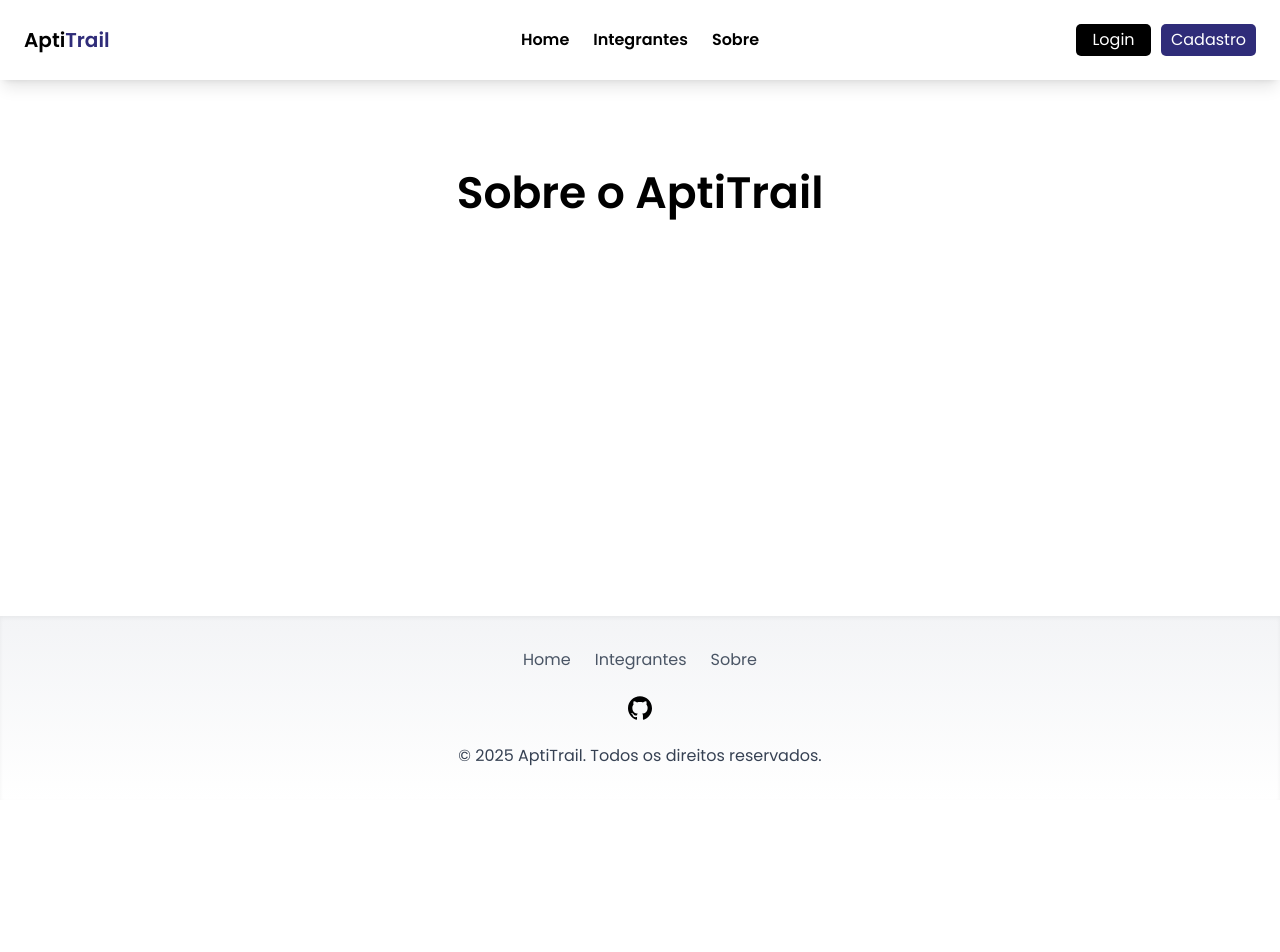
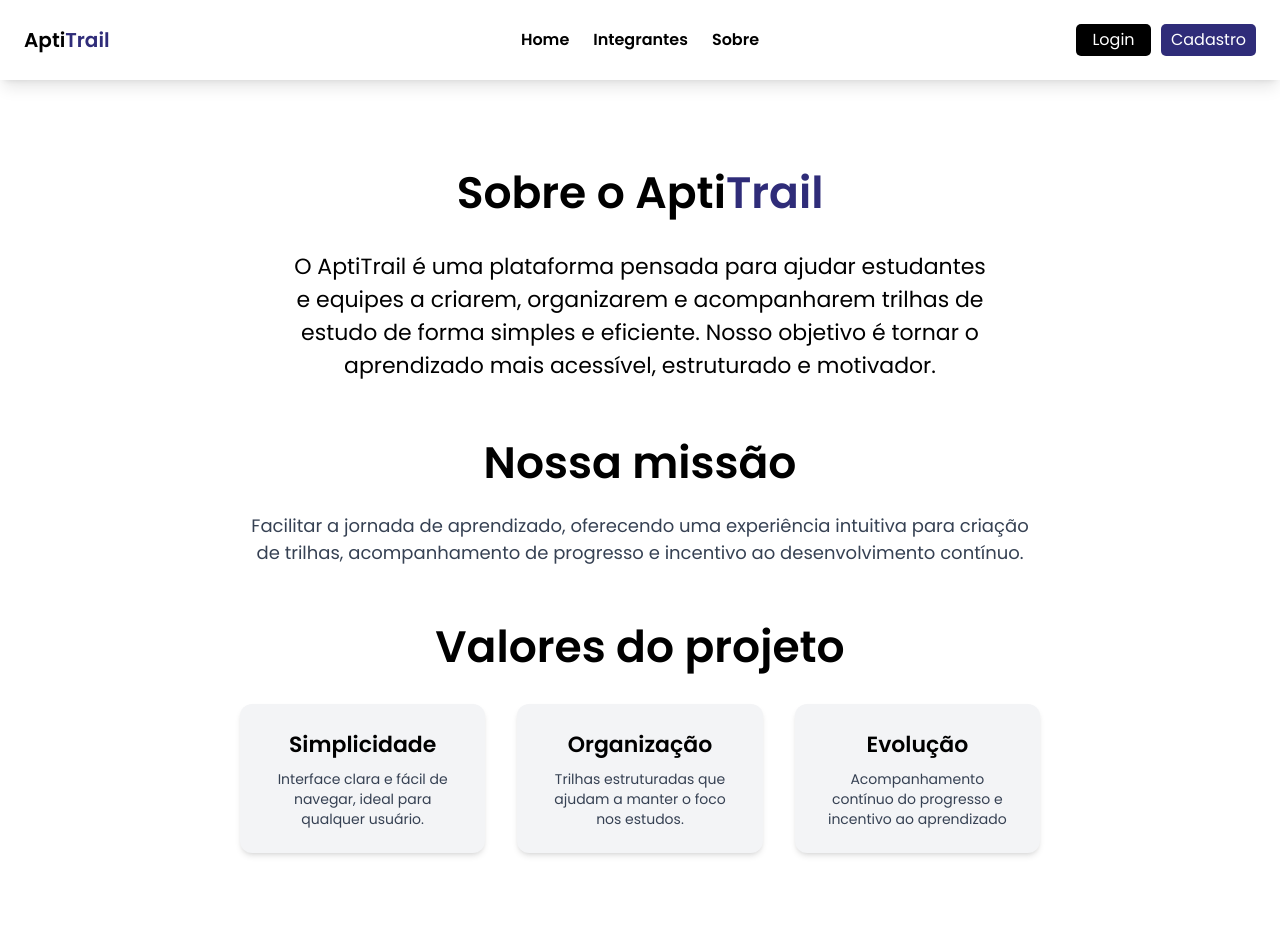
Before and after one commit to apti-trail/site-spa, a React (Vite) app in the folder site-spa/: page /sobre in a window 1280 px wide. Shown: the top 952 px of the page. Before the commit the page ends 800 px from the top, so only its background shows below. Built offline with nearby package versions, Linux system fonts and the light colour scheme.

Commit message:
feat: finaliza rota Sobre e estiliza

```diff
--- a/site-spa/src/routes/Sobre/index.tsx
+++ b/site-spa/src/routes/Sobre/index.tsx
@@ -1,7 +1,40 @@
 export default function Sobre() {
     return(
         <main className="flex flex-col items-center text-center px-6 py-20">
-            <h1 className="mb-6">Sobre o AptiTrail</h1>
+            <h1 className="mb-6">Sobre o Apti<span className="text-[#2f2c79]">Trail</span></h1>
+
+            <h2 className="max-w-[700px] text-gray">
+                O AptiTrail é uma plataforma pensada para ajudar estudantes e equipes a criarem, organizarem
+                e acompanharem trilhas de estudo de forma simples e eficiente. Nosso objetivo é tornar
+                o aprendizado mais acessível, estruturado e motivador.
+            </h2>
+
+            <section className="max-w-[800px] mt-12 space-y-4">
+                <h1>Nossa missão</h1>
+                <p className="text-gray-700 text-[16px] md:text-[18px]">Facilitar a jornada de aprendizado, oferecendo uma experiência intuitiva para criação de trilhas,
+                acompanhamento de progresso e incentivo ao desenvolvimento contínuo.</p>
+            </section>
+
+            <section className="max-w-[800px] mt-12 space-y-6">
+                <h1>Valores do projeto</h1>
+
+                <div className="grid grid-cols-1 md:grid-cols-3 gap-8 mt-4">
+                    <div className="p-6 shadow-md rounded-xl bg-gray-100">
+                        <h2 className="font-semibold mb-2">Simplicidade</h2>
+                        <p className="text-gray-700 text-sm">Interface clara e fácil de navegar, ideal para qualquer usuário.</p>
+                    </div>
+
+                    <div className="p-6 shadow-md rounded-xl bg-gray-100">
+                        <h2 className="font-semibold mb-2">Organização</h2>
+                        <p className="text-gray-700 text-sm">Trilhas estruturadas que ajudam a manter o foco nos estudos.</p>
+                    </div>
+
+                    <div className="p-6 shadow-md rounded-xl bg-gray-100">
+                        <h2 className="font-semibold mb-2">Evolução</h2>
+                        <p className="text-gray-700 text-sm">Acompanhamento contínuo do progresso e incentivo ao aprendizado</p>
+                    </div>
+                </div>
+            </section>
         </main>
     );
 }
```
